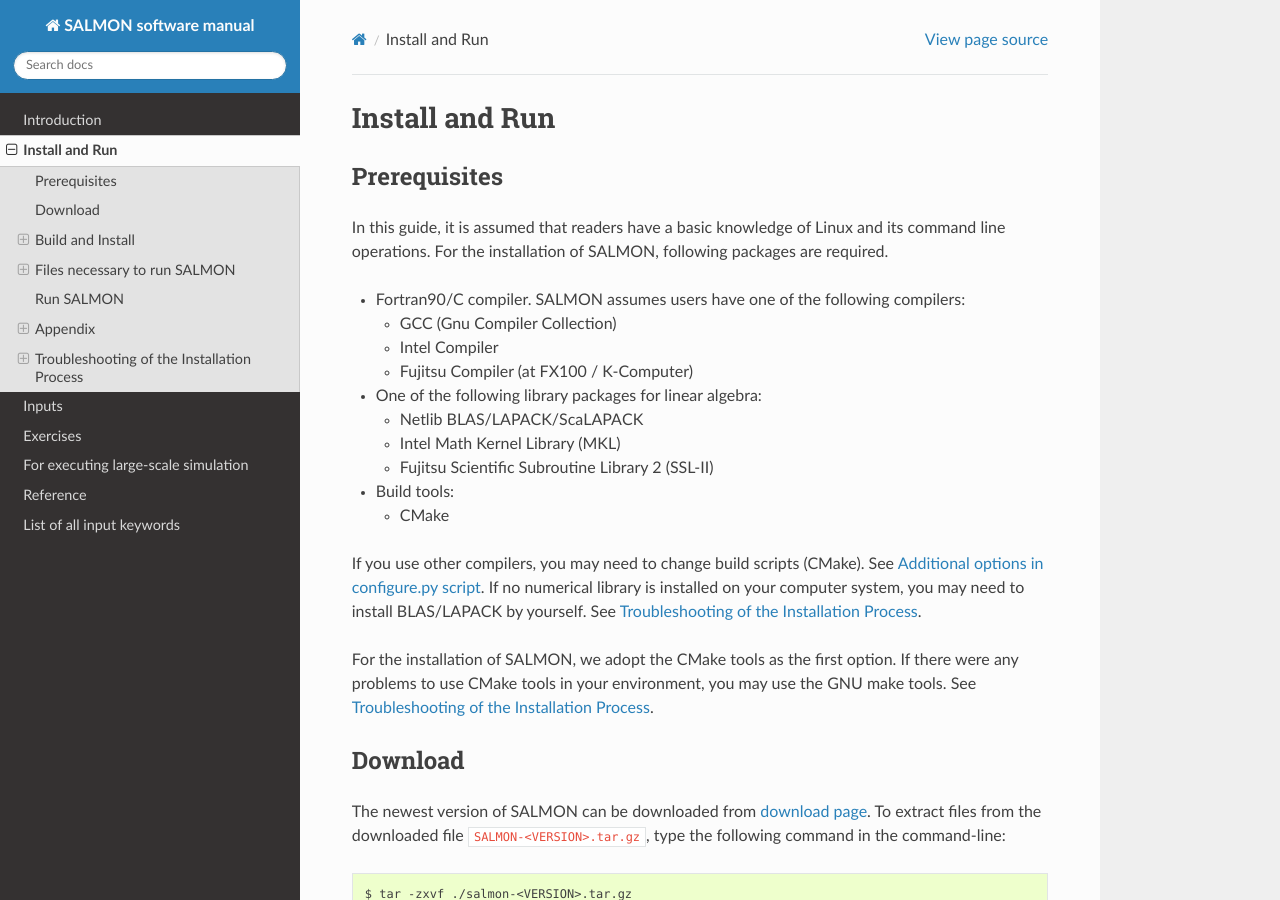
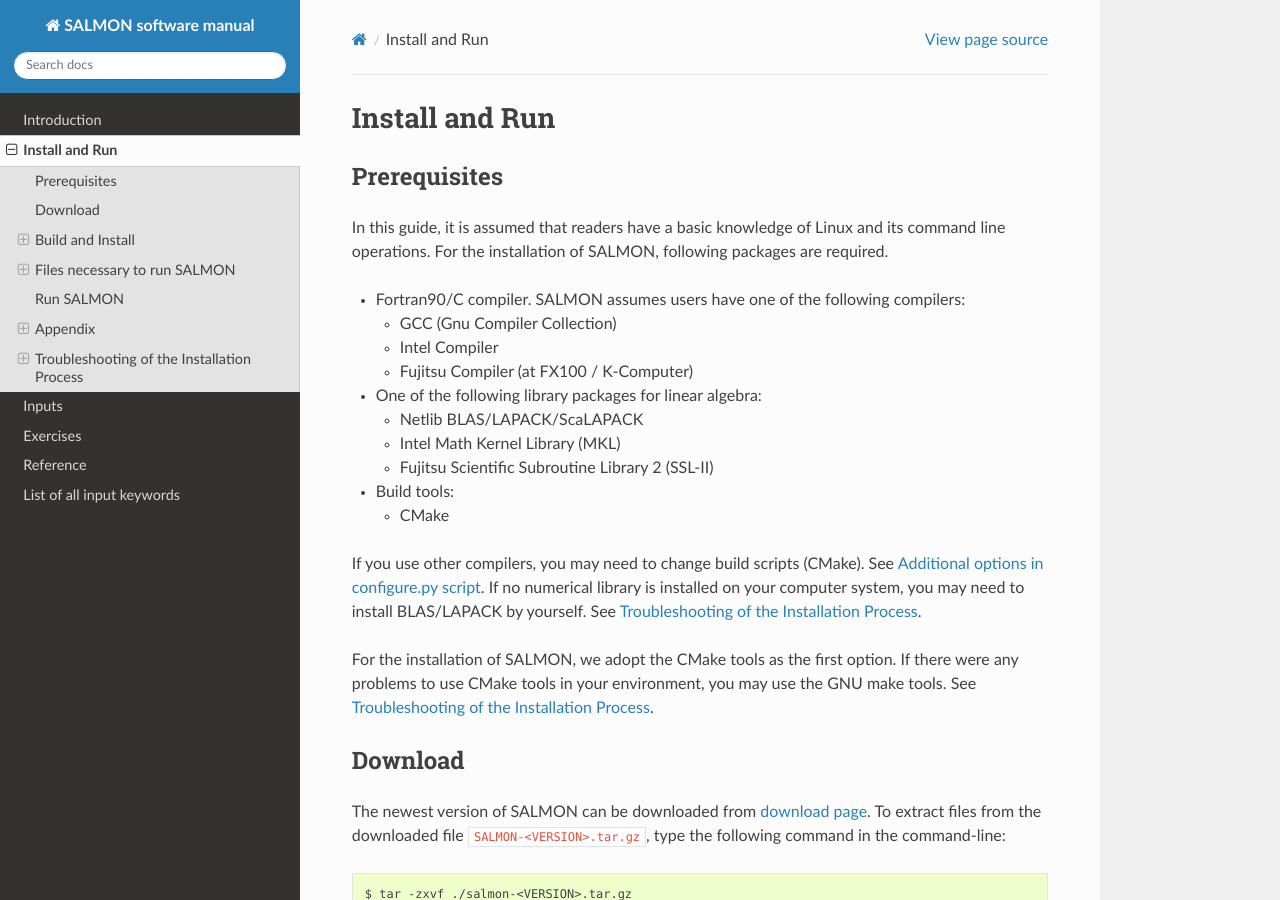
Before and after one commit to SALMON-TDDFT/SALMON-DOCS, a Sphinx documentation site: the page built from source/install_and_run.rst, in a window 1280 px wide and 900 px high. Built offline with Sphinx 7.4.7 and the Read the Docs theme 2.0.0, drawn with Linux system fonts in a browser that asks for light colours; formulas are drawn with MathJax 3.

Commit message:
Update index.rst

```diff
--- a/source/index.rst
+++ b/source/index.rst
@@ -12,7 +12,6 @@
    install_and_run
    inputs
    exercises
-   for_large_scale_simulation
    reference
 
 ..   troubleshooting_install
```
